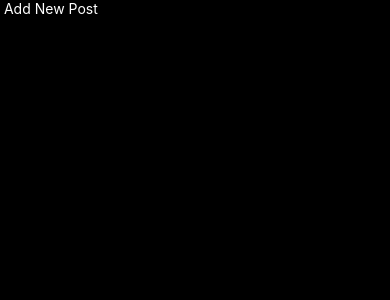
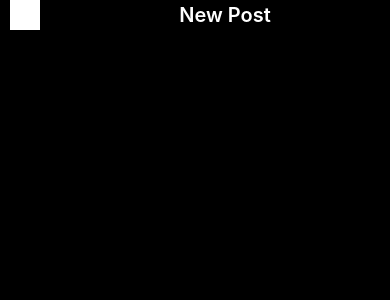
Before and after one commit to KajalBansal25/Instagram-App, a React Native app: screen / in a window 390 px wide. Shown: the top 300 px of the page. Built offline with nearby package versions, Linux system fonts and the light colour scheme; grey boxes are pictures that could not be loaded.

Commit message:
header of post screen completed

```diff
--- a/src/components/newPost/AddNewPost.js
+++ b/src/components/newPost/AddNewPost.js
@@ -1,13 +1,40 @@
-import React from 'react'
-import { Text, View } from 'react-native'
+import React from 'react';
+import {Text, View, Image, TouchableOpacity, StyleSheet} from 'react-native';
 
- const AddNewPost=()=> {
-    return (
-      <View>
-        <Text style={{color:"white"}}> Add New Post</Text>
-      </View>
-    )
-  }
+const AddNewPost = () => {
+  return (
+    <View style={styles.container}>
+      <Header />
+    </View>
+  );
+};
 
+const Header = () => (
+  <View style={styles.headerContainer}>
+    <TouchableOpacity>
+      <Image
+        source={{uri: 'https://img.icons8.com/ios-glyphs/90/ffffff/back.png'}}
+        style={{height: 30, width: 30, tintColor: 'white'}}
+      />
+    </TouchableOpacity>
+    <Text style={styles.headerText}> New Post</Text>
+    <Text></Text>
+  </View>
+);
 
 export default AddNewPost;
+
+const styles = StyleSheet.create({
+  container: {
+    marginHorizontal: 10,
+  },
+  headerContainer: {
+    flexDirection: 'row',
+    justifyContent: 'space-between',
+    alignItems: 'center',
+  },
+  headerText: {
+      color:"#fff",fontWeight:"600",fontSize:20,
+      marginLeft:25,
+  },
+});
```
